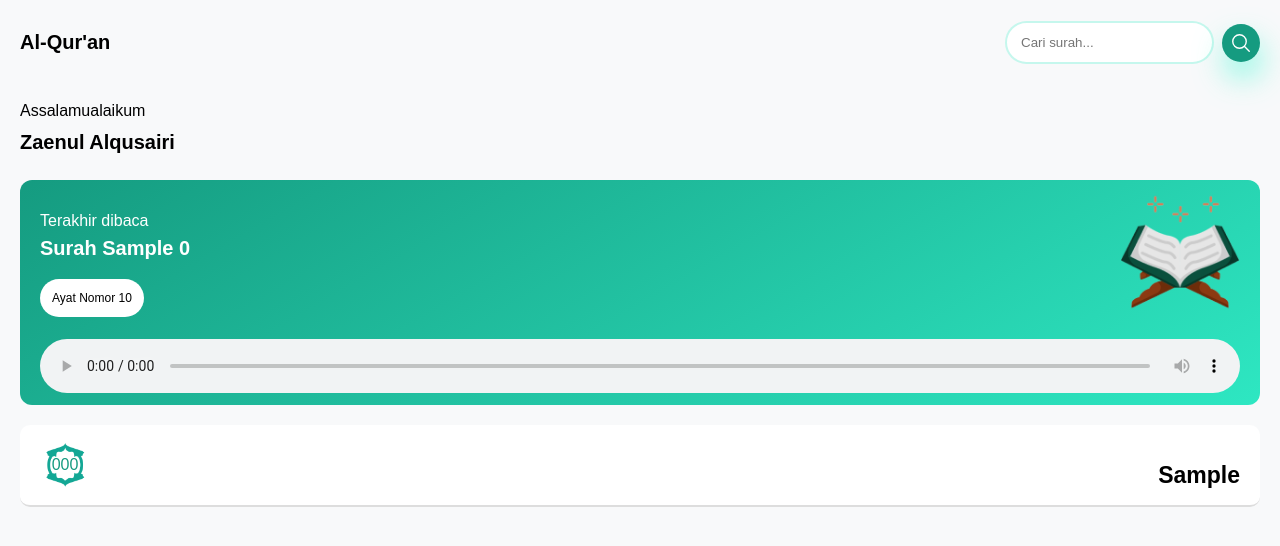
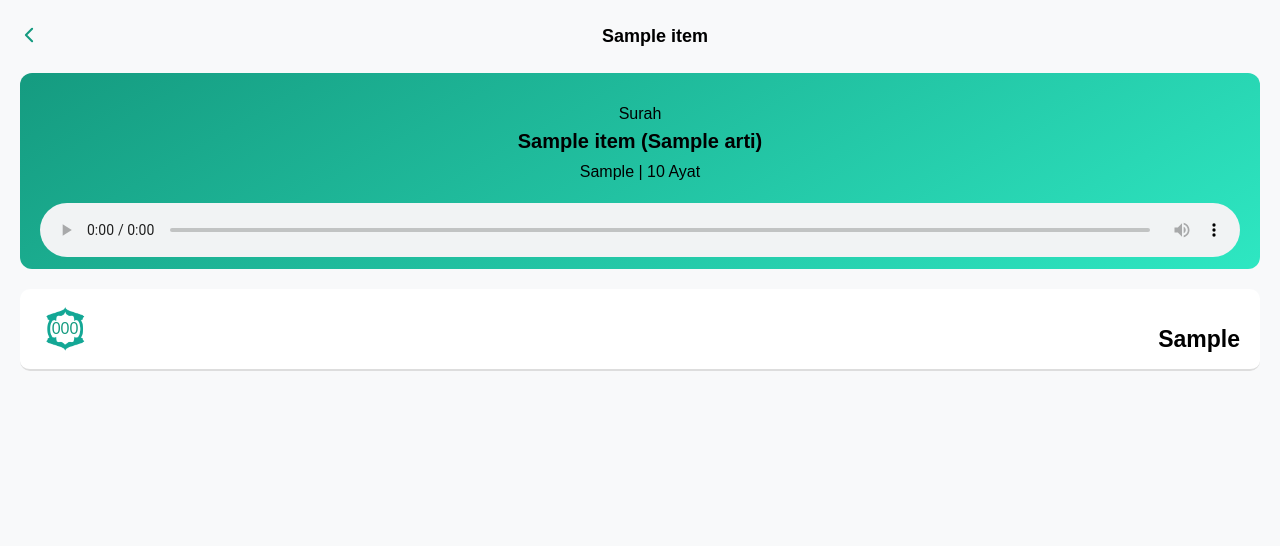
Before and after one commit to ENONGLOSKER/al-quran-app, a Django app: page /details/1/ in a window 1280 px wide. Shown: the top 546 px of the page. Run offline with Django 5.2, Linux system fonts and the light colour scheme; tables that the repository leaves empty hold one stand-in row (values such as "Sample post"); a database or web service that is not in the repository returns one stand-in record (values such as "Sample title"); data that the repository does not hold is empty.

Commit message:
update: ui-details

```diff
--- a/templates/details.html
+++ b/templates/details.html
@@ -18,14 +18,15 @@
             display: flex;
             align-items: center;
             justify-content: space-between;
-            padding: 18px 20px;
+            padding: 14px;
             /* background-image: linear-gradient(to right, #21d1ad, #159b80); */
             color: white;
         }
 
         .header h1 {
-            font-size: 20px;
+            font-size: 18px;
             color: black;
+            width: 50%;
         }
 
         .search-bar {
@@ -59,7 +60,9 @@
         #icons {
             width: 22px;
             height: 22px;
-            color: #ffffff;
+            color: #159b80;
+            padding: 4px;
+            border-radius: 8px;
             /* transform: translateY(2px); */
         }
 
@@ -71,15 +74,16 @@
         section h4 {
             margin-top: -5px;
             font-size: 20px;
+            margin-bottom: -10px;
         }
 
 
         .last-read .details{
-            display: flex;
+            /* display: flex;
             align-items: center;
             justify-content: space-between;
             gap: 10px;
-            color: white;
+            color: white; */
         }
         .last-read .details img{
             width: 120px;
@@ -174,26 +178,23 @@
 </head>
 <body>
     <div class="header">
-        <h1>Al-Qur'an</h1>
-        <form action="" class="search-bar">
-            <input type="text" placeholder="Cari surah...">
-            <button>
-                <ion-icon name="search-outline" id="icons"></ion-icon>
-            </button>
-        </form>
+        <a href="{% url 'alquran_list' %}">
+            <ion-icon name="chevron-back-outline" id="icons"></ion-icon>
+        </a>
+        <div class="" style=" width: 100%; display: flex; text-align: center; align-items: center; justify-content: center;">
+            <h1>{{ surah_info.nama_latin }}</h1>
+        </div>
     </div>
     <section>
-        <p>Assalamualaikum</p>
-        <h4>Zaenul Alqusairi</h4>
 
         <div class="last-read">
             <div class="details">
-                <div>
-                    <span>Terakhir dibaca</span>
-                    <h4>Surah {{ ayat.0.nama }}</h4>
-                    <p>Ayat Nomor {{ ayat.0.jumlah_ayat }}</p>
+                <div style="text-align: center;">
+                    <span>Surah</span>
+                    <h4>{{ surah_info.nama_latin }} ({{ surah_info.arti }})</h4>
+                    <span>{{ surah_info.tempat_turun }} | {{ surah_info.jumlah_ayat }} Ayat</span>
                 </div>
-                <img src="{% static 'img/alquran.png' %}" alt="Al-Qur'an Icon">
+                <!-- <img src="{% static 'img/alquran.png' %}" alt="Al-Qur'an Icon"> -->
             </div>
             <audio controls style="width: 100%;">
                 <source src="{{ surah_info.audio }}" type="audio/mpeg">
--- a/templates/index.html
+++ b/templates/index.html
@@ -18,7 +18,7 @@
             display: flex;
             align-items: center;
             justify-content: space-between;
-            padding: 18px 20px;
+            padding: 18px;
             /* background-image: linear-gradient(to right, #21d1ad, #159b80); */
             color: white;
         }
@@ -26,6 +26,7 @@
         .header h1 {
             font-size: 20px;
             color: black;
+            width: 50%;
         }
 
         .search-bar {
@@ -40,6 +41,7 @@
             padding: 12px 14px;
             border-radius: 50px;
             border: none;
+            width: 50%;
             border: 2px solid #35e4c149;
             /* box-shadow: 2px 16px 30px #30e6c2; */
         }
@@ -84,7 +86,7 @@
             color: white;
         }
         .last-read img{
-            width: 120px;
+            width: 110px;
             height: auto;
             animation: bounce 1s infinite;
         }
```
